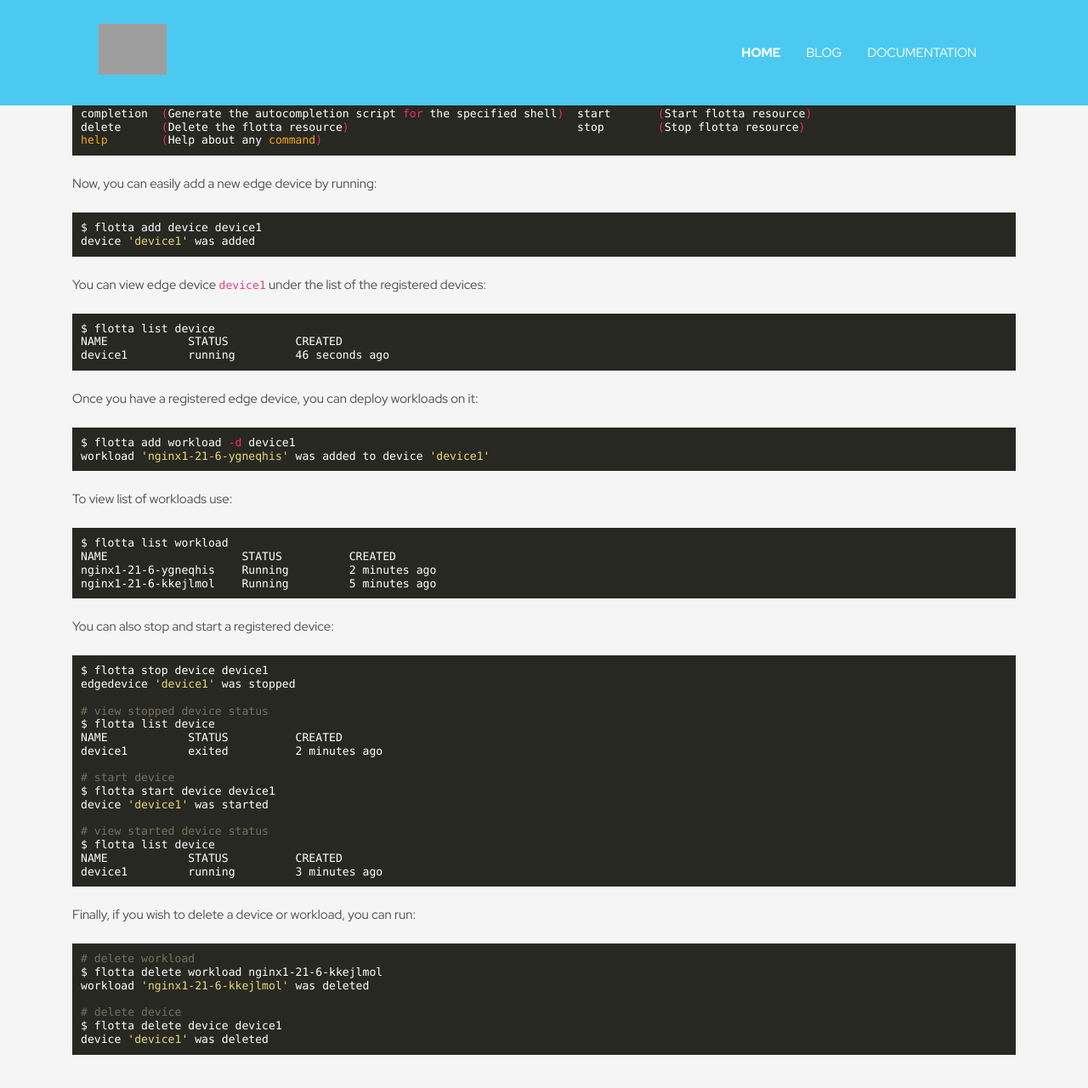
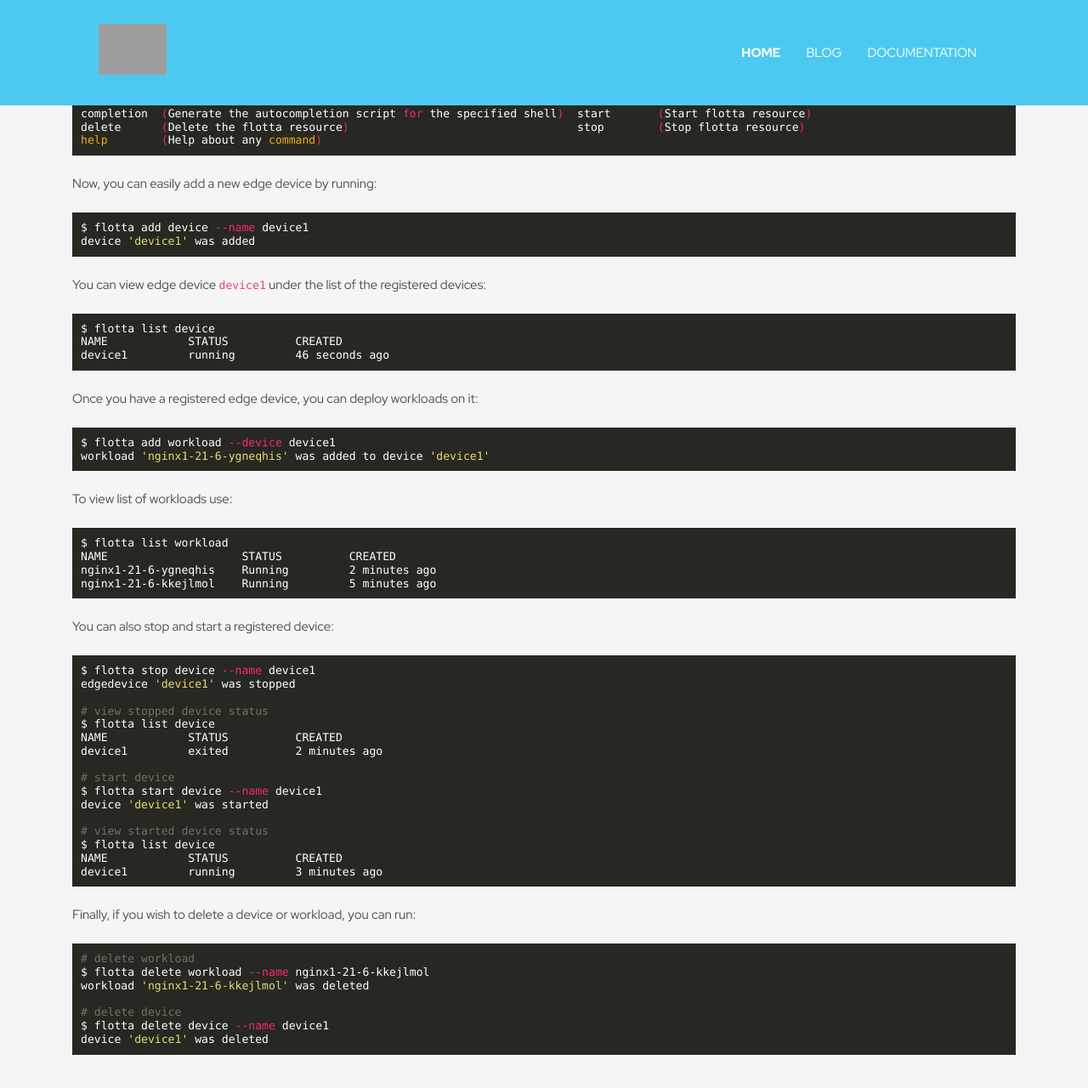
Before and after one commit to project-flotta/project-flotta.github.io, a Jekyll site: the page built from _posts/2022-07-20-developer-cli.markdown, in a window 1280 px wide and 1400 px high, scrolled down 590 px. Shown: the top 1280 px of the window at 85% size. Built offline with Jekyll 4.4.1, drawn with Linux system fonts in a browser that asks for light colours; a script that is not in the unit is left out; grey boxes are pictures that could not be loaded.

Commit message:
Update flotta-dev-cli usage
Signed-off-by: Moti Asayag <masayag@redhat.com>

````diff
--- a/_posts/2022-07-20-developer-cli.markdown
+++ b/_posts/2022-07-20-developer-cli.markdown
@@ -40,7 +40,7 @@ help        (Help about any command)
 
 Now, you can easily add a new edge device by running:
 ```shell
-$ flotta add device device1
+$ flotta add device --name device1
 device 'device1' was added
 ```
 
@@ -53,7 +53,7 @@ device1		running		46 seconds ago
 
 Once you have a registered edge device, you can deploy workloads on it:
 ```shell
-$ flotta add workload -d device1
+$ flotta add workload --device device1
 workload 'nginx1-21-6-ygneqhis' was added to device 'device1'
 ```
 
@@ -67,7 +67,7 @@ nginx1-21-6-kkejlmol	Running		5 minutes ago
 
 You can also stop and start a registered device:
 ```shell
-$ flotta stop device device1
+$ flotta stop device --name device1
 edgedevice 'device1' was stopped
 
 # view stopped device status
@@ -76,7 +76,7 @@ NAME		STATUS		CREATED
 device1		exited		2 minutes ago
 
 # start device
-$ flotta start device device1
+$ flotta start device --name device1
 device 'device1' was started
 
 # view started device status
@@ -88,10 +88,10 @@ device1		running		3 minutes ago
 Finally, if you wish to delete a device or workload, you can run:
 ```shell
 # delete workload
-$ flotta delete workload nginx1-21-6-kkejlmol
+$ flotta delete workload --name nginx1-21-6-kkejlmol
 workload 'nginx1-21-6-kkejlmol' was deleted
 
 # delete device
-$ flotta delete device device1
+$ flotta delete device --name device1
 device 'device1' was deleted
 ```
````
